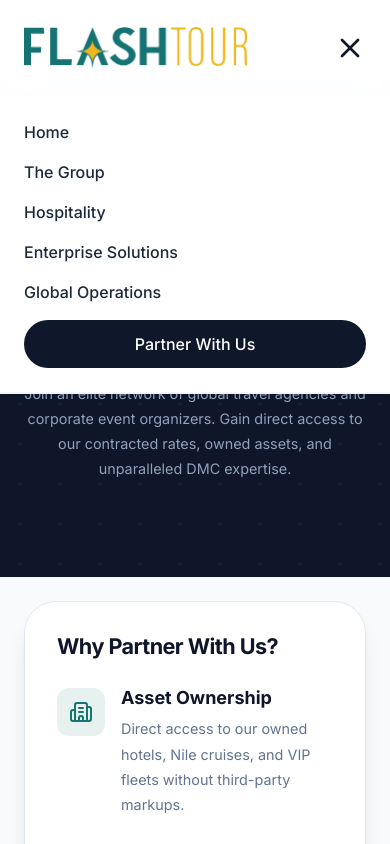
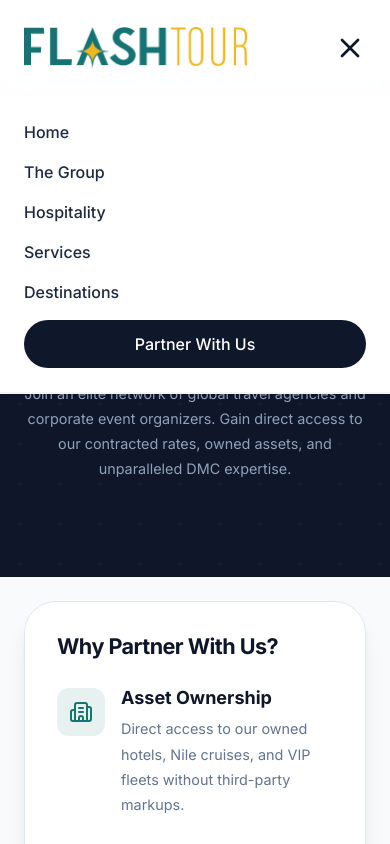
Before and after one commit to abanoubhanna-source/Flash-Tour-website, a Next.js app: page /partner-portal in a window 390 px wide. Both pictures are taken after a click on the button 350 px from the left and 48 px from the top of the page. Shown: the top 844 px of the page. Built offline with nearby package versions, Linux system fonts and the light colour scheme.

Commit message:
Fix services page with robust fallback data

```diff
--- a/src/components/Navbar.tsx
+++ b/src/components/Navbar.tsx
@@ -81,8 +81,8 @@
             <Link href="/about" onClick={() => setIsMobileMenuOpen(false)} className="text-slate-800 font-medium">The Group</Link>
             {/* تم إضافة Hospitality وتعديل المسميات لتطابق نسخة الديسكتوب */}
             <Link href="/hospitality" onClick={() => setIsMobileMenuOpen(false)} className="text-slate-800 font-medium">Hospitality</Link>
-            <Link href="/services" onClick={() => setIsMobileMenuOpen(false)} className="text-slate-800 font-medium">Enterprise Solutions</Link>
-            <Link href="/destinations" onClick={() => setIsMobileMenuOpen(false)} className="text-slate-800 font-medium">Global Operations</Link>
+            <Link href="/services" onClick={() => setIsMobileMenuOpen(false)} className="text-slate-800 font-medium">Services</Link>
+            <Link href="/destinations" onClick={() => setIsMobileMenuOpen(false)} className="text-slate-800 font-medium">Destinations</Link>
             <Link href="/contact" onClick={() => setIsMobileMenuOpen(false)} className="text-center px-6 py-3 bg-slate-900 text-white rounded-full font-medium">Partner With Us</Link>
           </motion.div>
         )}
```
